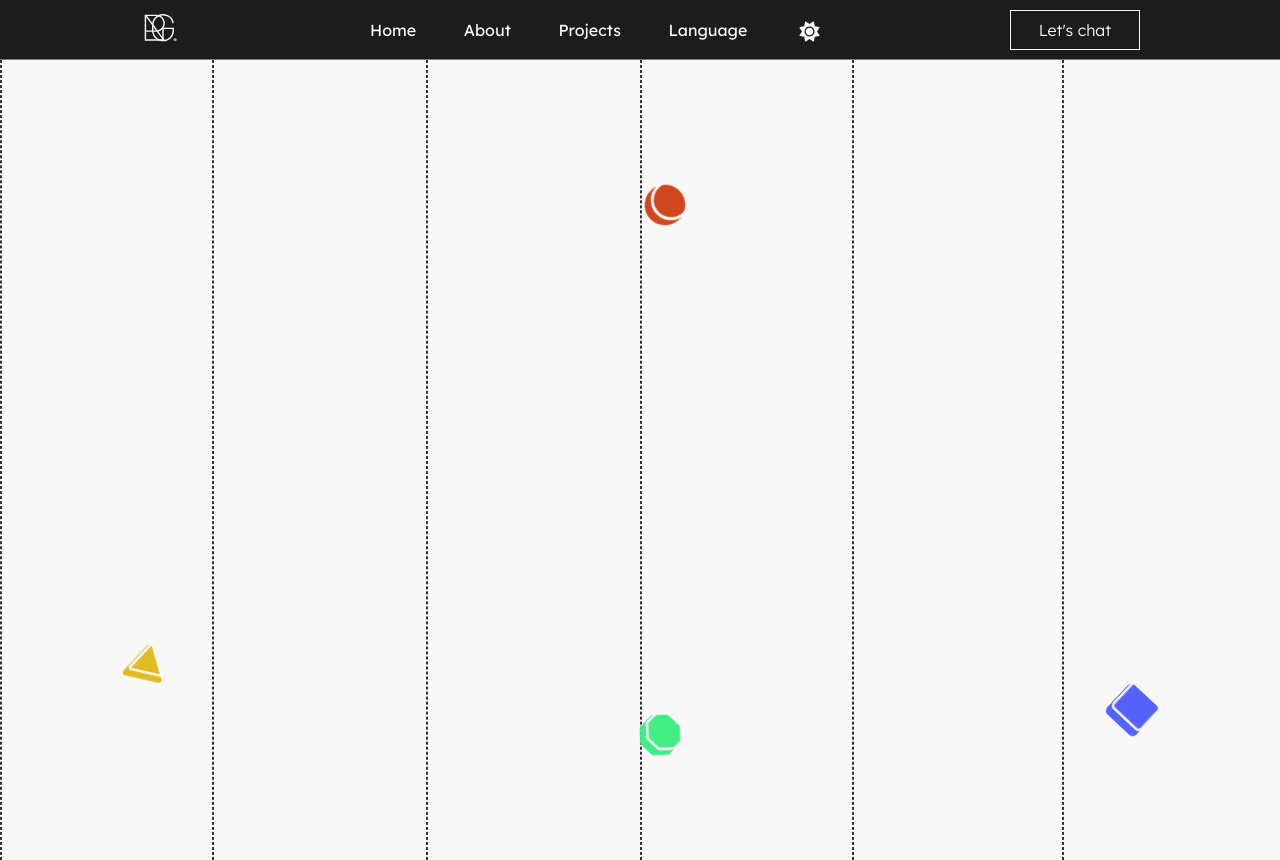
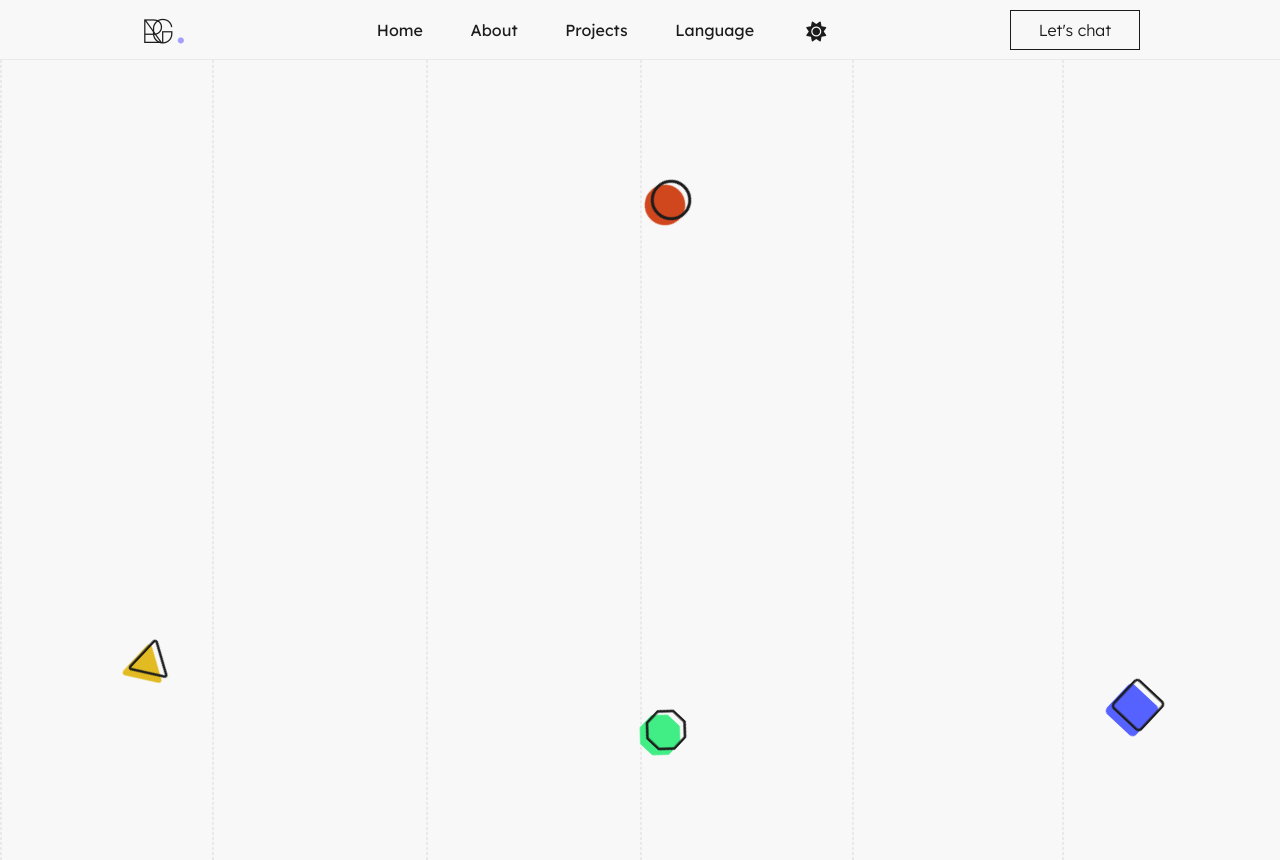
Before and after one commit to rodrigoge/rodrigoge.dev, a React (Vite) app: page / in a window 1280 px wide. Built offline with nearby package versions, Linux system fonts and the light colour scheme.

Commit message:
applying themes and editing logo

```diff
--- a/index.html
+++ b/index.html
@@ -6,7 +6,9 @@
   <link rel="icon" type="image/svg+xml" href="/src/assets/logo.ico" />
   <link rel="preconnect" href="https://fonts.googleapis.com">
   <link rel="preconnect" href="https://fonts.gstatic.com" crossorigin>
-  <link href="https://fonts.googleapis.com/css2?family=Lexend:wght@200;300;400;700&display=swap" rel="stylesheet">
+  <link
+    href="https://fonts.googleapis.com/css2?family=Lexend:wght@200;300;400;700&family=Major+Mono+Display&display=swap"
+    rel="stylesheet">
   <meta name="viewport" content="width=device-width, initial-scale=1.0" />
   <title>Rodrigo Gouveia - Fullstack Developer</title>
 </head>
--- a/src/components/BackgroundPattern/styles.scss
+++ b/src/components/BackgroundPattern/styles.scss
@@ -25,7 +25,7 @@
     }
 
     .polygon-transparent {
-        color: $white;
+        color: var(--text-color);
         bottom: 175px;
         left: 10.5%;
     }
@@ -47,7 +47,7 @@
     }
 
     .ellipse-transparent {
-        color: $white;
+        color: var(--text-color);
         top: 115px;
         left: 50.5%;
     }
@@ -69,7 +69,7 @@
     }
 
     .square-transparent {
-        color: $white;
+        color: var(--text-color);
         bottom: 135px;
         right: 9.5%;
     }
@@ -91,14 +91,15 @@
     }
 
     .octagon-transparent {
-        color: $white;
+        color: var(--text-color);
         bottom: 110px;
         left: 50.5%;
     }
 
     .line {
         position: absolute;
-        border: 1px dashed $grey;
+        border: 1px dashed var(--details-color);
+        ;
         height: 100vh;
         z-index: 1;
     }
--- a/src/components/Button/styles.scss
+++ b/src/components/Button/styles.scss
@@ -1,9 +1,9 @@
 @import '../../styles/colors.scss';
 
 .lg-button {
-    border: 1px solid $white;
+    border: 1px solid var(--text-color);
     background-color: transparent;
-    color: $white;
+    color: var(--text-color);
     width: 130px;
     height: 40px;
     display: flex;
@@ -14,7 +14,7 @@
 }
 
 .lg-button:hover {
-    background-color: $white;
-    color: $black;
+    background-color: var(--text-color);
+    color: var(--details-color);
     transition: 0.5s;
 }
--- a/src/components/Header/index.tsx
+++ b/src/components/Header/index.tsx
@@ -1,6 +1,5 @@
 import './styles.scss';
 import { Link } from 'react-router-dom';
-import logoImg from '../../assets/logo.svg';
 import Button from '../Button';
 import SwitchTheme from '../SwitchTheme';
 
@@ -9,7 +8,11 @@ export default function Header() {
         <div className="header-container">
             <header>
                 <Link to="/" className='logo-image'>
-                    <img src={logoImg} alt="Logo Portfolio" />
+                    <div className="logo">
+                        <span>R</span>
+                        <span>G</span>
+                        <span>.</span>
+                    </div>
                 </Link>
 
                 <nav>
--- a/src/components/Header/styles.scss
+++ b/src/components/Header/styles.scss
@@ -8,13 +8,33 @@ header {
     justify-content: space-between;
     align-items: center;
     z-index: 9999;
-    background-color: $black;
+    background-color: var(--background-color);
     position: relative;
     padding: 0 140px;
-    border-bottom: 1px solid $light-grey;
+    border-bottom: 1px solid var(--details-color);
 
-    img {
-        width: 40px;
+    .logo-image {
+        text-decoration: none;
+
+        .logo {
+            span {
+                font-family: 'Major Mono Display';
+                font-size: 34px;
+                color: var(--text-color);
+            }
+
+            :nth-child(1) {
+                margin-right: -15px;
+            }
+
+            :nth-child(2) {
+                margin-right: -7px;
+            }
+
+            :nth-child(3) {
+                color: $purple;
+            }
+        }
     }
 
     nav {
@@ -27,7 +47,7 @@ header {
             align-items: center;
 
             .menu-item {
-                color: $white;
+                color: var(--text-color);
                 text-decoration: none;
             }
 
```
